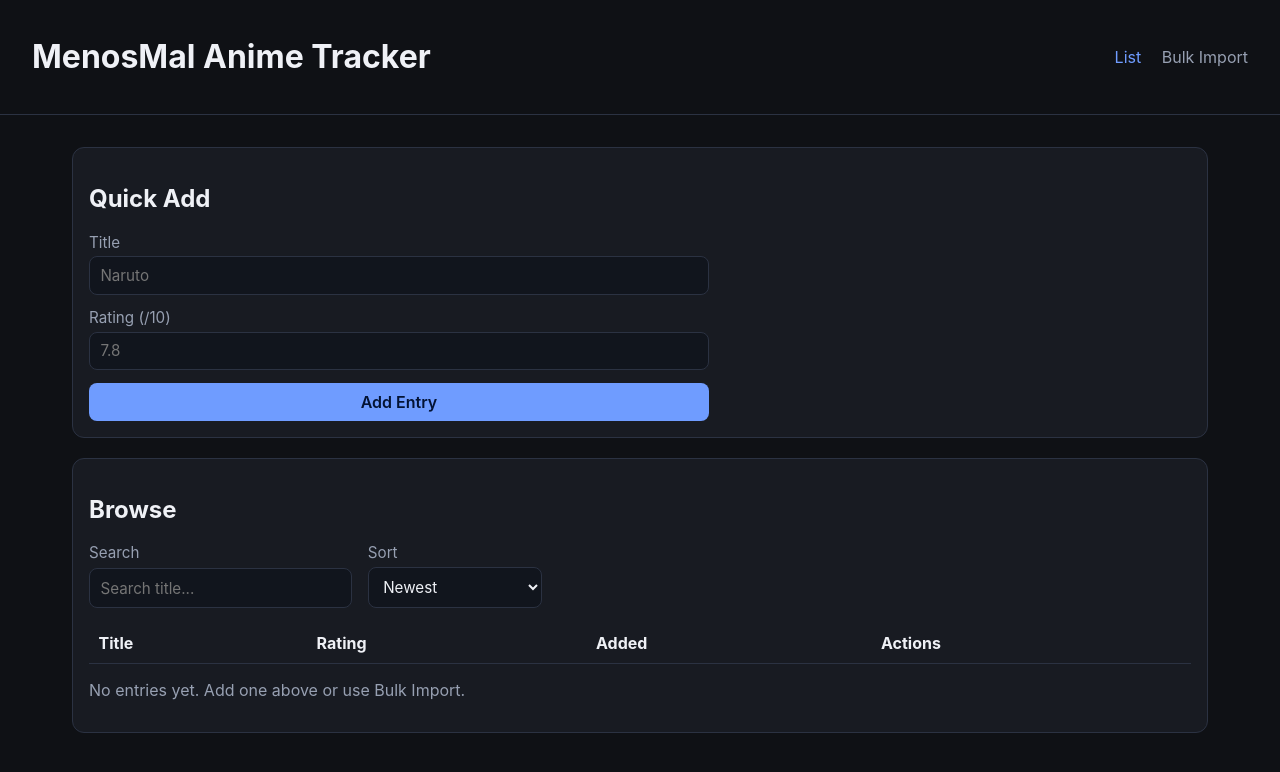
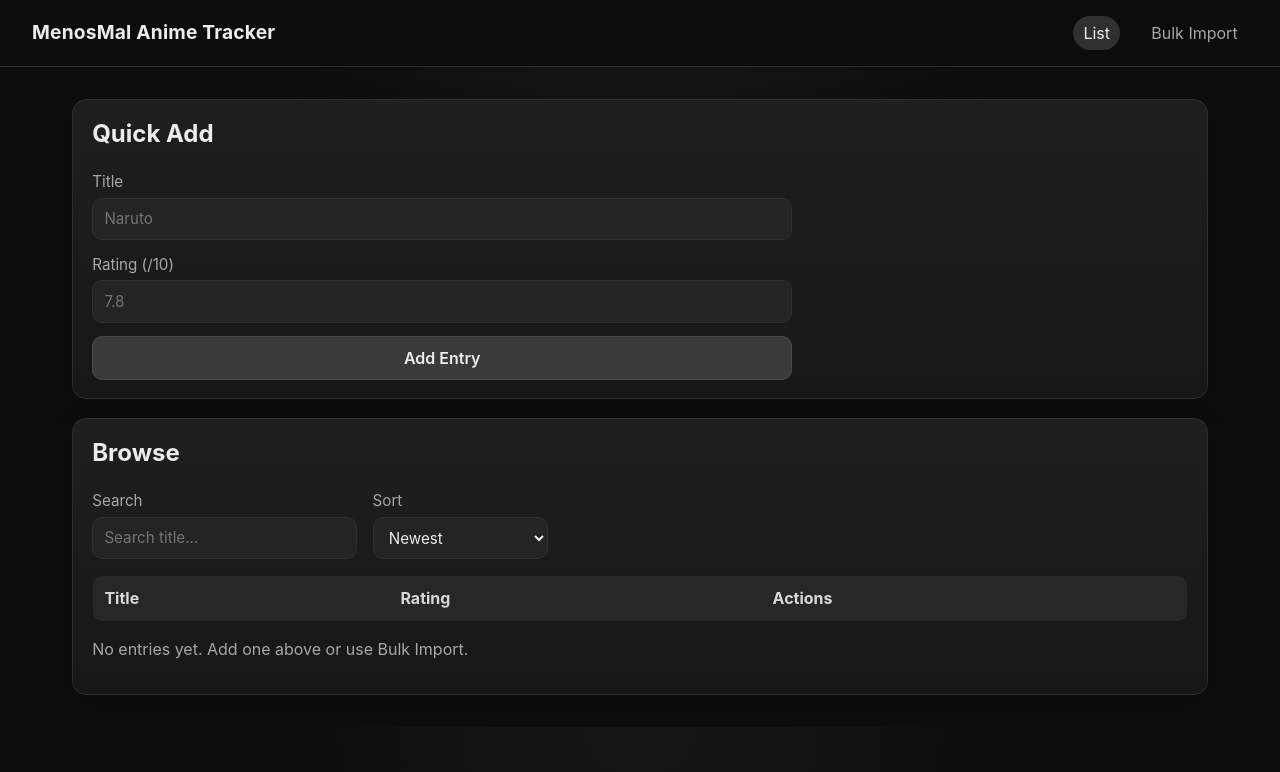
Before and after one commit to rishi-Git1/MenosMal, a website with bundled scripts: page index.html in a window 1280 px wide. Built offline with nearby package versions, Linux system fonts and the light colour scheme.

Commit message:
change date system, colors

```diff
--- a/app.js
+++ b/app.js
@@ -35,7 +35,6 @@ function render() {
     row.innerHTML = `
       <td>${entry.title}</td>
       <td>${entry.rating.toFixed(1)}/10</td>
-      <td>${new Date(entry.createdAt).toLocaleDateString()}</td>
       <td class="row">
         <button class="secondary" data-action="edit" data-id="${entry.id}">Edit</button>
         <button class="danger" data-action="delete" data-id="${entry.id}">Delete</button>
--- a/index.html
+++ b/index.html
@@ -53,7 +53,6 @@
             <tr>
               <th>Title</th>
               <th>Rating</th>
-              <th>Added</th>
               <th>Actions</th>
             </tr>
           </thead>
--- a/styles.css
+++ b/styles.css
@@ -1,70 +1,205 @@
 :root {
   color-scheme: dark;
-  --bg: #0f1115;
-  --panel: #181b22;
-  --text: #eff1f6;
-  --muted: #97a0b2;
-  --accent: #6f9cff;
-  --danger: #ff6f7a;
-  --border: #2b3242;
+  --bg: #0d0d0d;
+  --bg-elevated: #171717;
+  --panel: #1f1f1f;
+  --panel-soft: #242424;
+  --text: #ececec;
+  --muted: #a7a7a7;
+  --accent: #9aa0a6;
+  --border: #2f2f2f;
+  --danger: #9a4c4c;
 }
 
-* { box-sizing: border-box; }
+* {
+  box-sizing: border-box;
+}
+
 body {
   margin: 0;
-  font-family: Inter, system-ui, -apple-system, Segoe UI, sans-serif;
-  background: var(--bg);
+  font-family: Inter, "Segoe UI", system-ui, -apple-system, sans-serif;
+  background: radial-gradient(circle at top, #161616, var(--bg) 38%);
   color: var(--text);
+  line-height: 1.4;
 }
+
 header {
+  position: sticky;
+  top: 0;
+  z-index: 10;
   display: flex;
   justify-content: space-between;
   align-items: center;
+  padding: 1rem 2rem;
+  background: color-mix(in srgb, var(--bg) 92%, black);
   border-bottom: 1px solid var(--border);
-  padding: 1rem 2rem;
+  backdrop-filter: blur(6px);
 }
+
+header h1 {
+  margin: 0;
+  font-size: 1.2rem;
+  letter-spacing: 0.01em;
+}
+
 nav a {
+  display: inline-block;
   color: var(--muted);
   margin-left: 1rem;
   text-decoration: none;
+  padding: 0.35rem 0.65rem;
+  border-radius: 999px;
+  transition: background-color 0.2s ease, color 0.2s ease;
 }
-nav a[aria-current="page"] { color: var(--accent); }
+
+nav a:hover {
+  background: #2a2a2a;
+  color: var(--text);
+}
+
+nav a[aria-current="page"] {
+  color: var(--text);
+  background: #303030;
+}
+
 .container {
   max-width: 1200px;
   margin: 0 auto;
   padding: 2rem;
   display: grid;
-  gap: 1.25rem;
+  gap: 1.2rem;
 }
+
 .panel {
-  background: var(--panel);
+  background: linear-gradient(180deg, var(--panel) 0%, var(--bg-elevated) 100%);
+  border: 1px solid var(--border);
+  border-radius: 14px;
+  padding: 1.1rem 1.2rem;
+  box-shadow: 0 8px 24px rgba(0, 0, 0, 0.22);
+}
+
+.panel h2,
+.panel h3 {
+  margin-top: 0;
+}
+
+.grid-form {
+  display: grid;
+  gap: 0.85rem;
+  max-width: 700px;
+}
+
+label {
+  display: grid;
+  gap: 0.35rem;
+  font-size: 0.95rem;
+  color: var(--muted);
+}
+
+input,
+select,
+textarea,
+button {
+  font: inherit;
+  background: var(--panel-soft);
+  color: var(--text);
+  border: 1px solid var(--border);
+  border-radius: 10px;
+  padding: 0.6rem 0.7rem;
+}
+
+input:focus,
+select:focus,
+textarea:focus {
+  outline: 1px solid #505050;
+  border-color: #505050;
+}
+
+textarea {
+  width: 100%;
+}
+
+button {
+  background: #3a3a3a;
+  color: var(--text);
+  font-weight: 600;
+  border: 1px solid #4a4a4a;
+  cursor: pointer;
+  transition: background-color 0.2s ease, transform 0.2s ease;
+}
+
+button:hover {
+  background: #454545;
+}
+
+button:active {
+  transform: translateY(1px);
+}
+
+button.secondary {
+  background: #2d2d2d;
+}
+
+button.danger {
+  background: #4a2a2a;
+  border-color: #5e3434;
+}
+
+.toolbar {
+  display: flex;
+  gap: 1rem;
+  flex-wrap: wrap;
+  margin-bottom: 1rem;
+}
+
+table {
+  width: 100%;
+  border-collapse: collapse;
+  border: 1px solid var(--border);
+  border-radius: 10px;
+  overflow: hidden;
+}
+
+th,
+td {
+  border-bottom: 1px solid var(--border);
+  text-align: left;
+  padding: 0.7rem;
+}
+
+thead th {
+  background: #272727;
+  color: #d8d8d8;
+}
+
+tbody tr:nth-child(even) {
+  background: #1c1c1c;
+}
+
+.row {
+  display: flex;
+  gap: 0.6rem;
+  align-items: center;
+  flex-wrap: wrap;
+}
+
+.muted {
+  color: var(--muted);
+}
+
+dialog {
   border: 1px solid var(--border);
   border-radius: 12px;
-  padding: 1rem;
+  background: var(--bg-elevated);
+  color: var(--text);
+  width: min(500px, 92vw);
 }
-.grid-form { display: grid; gap: 0.8rem; max-width: 620px; }
-label { display: grid; gap: 0.3rem; font-size: 0.95rem; color: var(--muted); }
-input, select, textarea, button {
-  font: inherit;
-  background: #11151d;
-  color: var(--text);
-  border: 1px solid var(--border);
-  border-radius: 8px;
-  padding: 0.55rem 0.65rem;
+
+dialog::backdrop {
+  background: rgba(0, 0, 0, 0.65);
 }
-textarea { width: 100%; }
-button {
-  background: var(--accent);
-  border: none;
-  color: #031334;
-  font-weight: 600;
-  cursor: pointer;
+
+#preview-list li,
+#issues-list li {
+  margin-bottom: 0.35rem;
 }
-button.secondary { background: #2a3246; color: var(--text); }
-button.danger { background: var(--danger); color: #34040d; }
-.toolbar { display: flex; gap: 1rem; flex-wrap: wrap; margin-bottom: 1rem; }
-table { width: 100%; border-collapse: collapse; }
-th, td { border-bottom: 1px solid var(--border); text-align: left; padding: 0.6rem; }
-.row { display: flex; gap: 0.6rem; align-items: center; }
-.muted { color: var(--muted); }
-#preview-list li, #issues-list li { margin-bottom: 0.35rem; }
```
